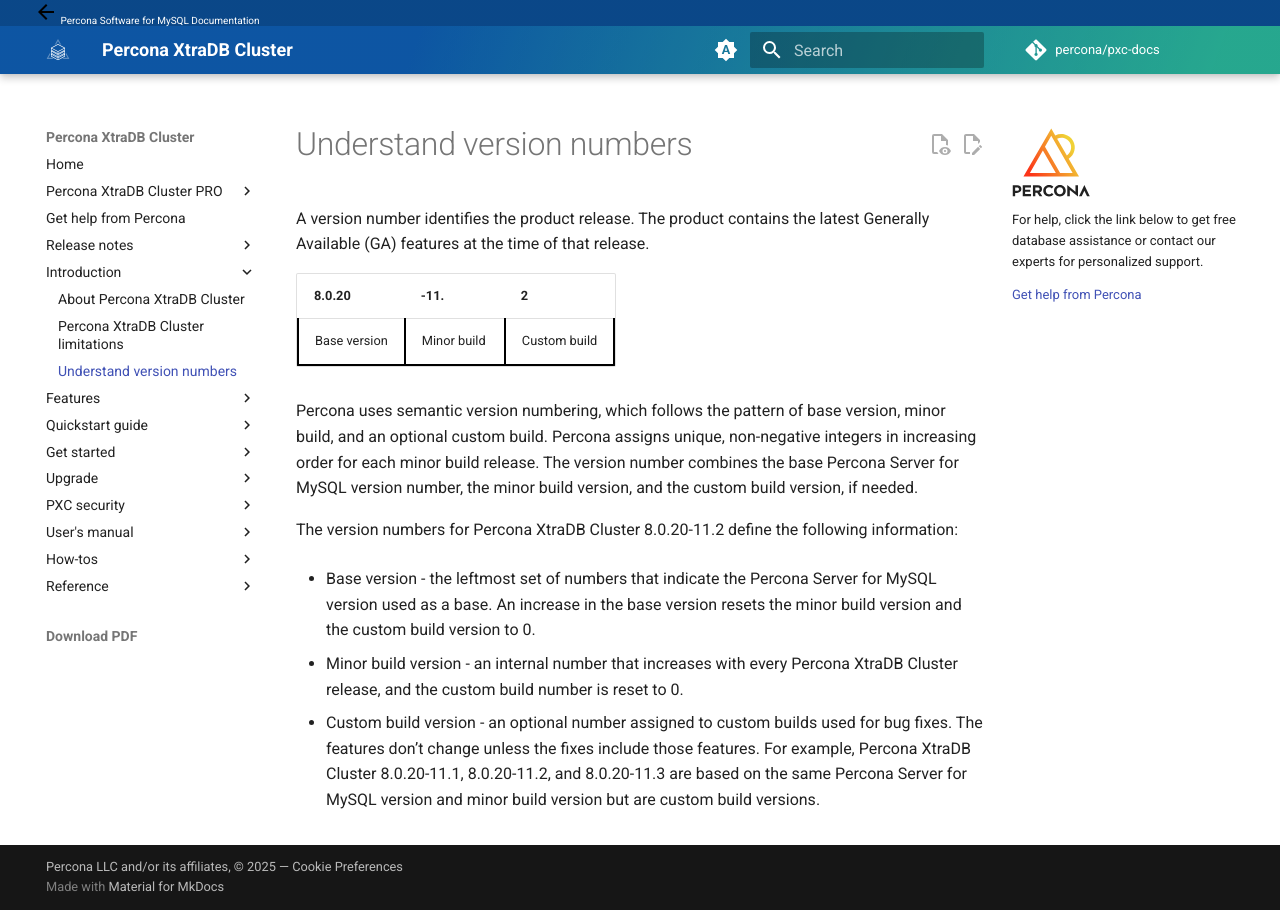
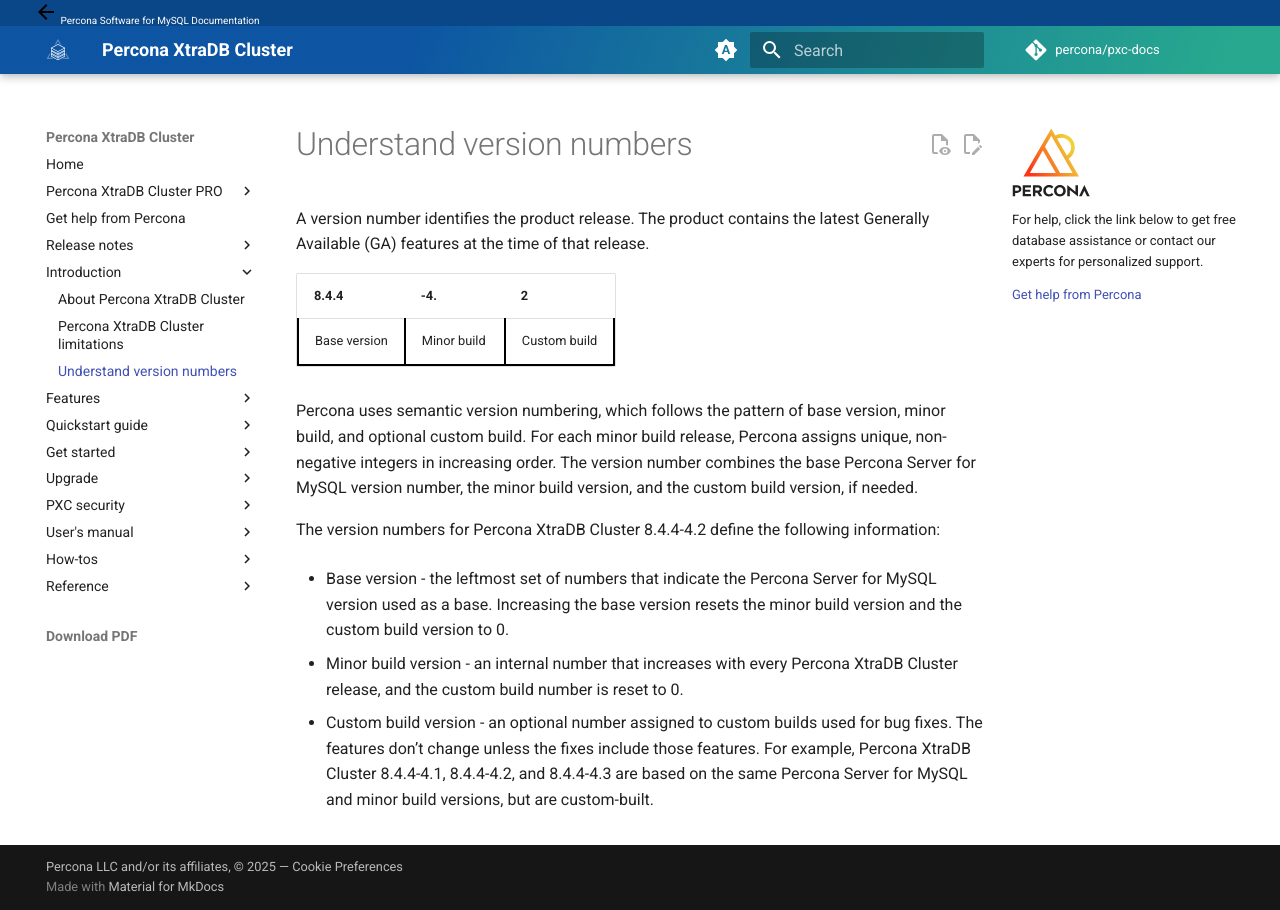
Before and after one commit to percona/pxc-docs, an MkDocs documentation site: the page built from docs/xtradb-cluster-version-numbers.md, in a window 1280 px wide. Built offline with MkDocs 1.6.1 and Material for MkDocs 9.7.7, drawn with Linux system fonts in a browser that asks for light colours; nearby versions of some CDN libraries; comment, search, counter and statistics services are not loaded; the version menu is left out.

Commit message:
Update xtradb-cluster-version-numbers.md

```diff
--- a/docs/xtradb-cluster-version-numbers.md
+++ b/docs/xtradb-cluster-version-numbers.md
@@ -17,16 +17,16 @@
     }
 </style>
 
-| 8.0.20| -11. | 2 |
+| 8.4.4| -4. | 2 |
 |---|---|---|
 | Base version | Minor build | Custom build |
 
-Percona uses semantic version numbering, which follows the pattern of base version, minor build, and an optional custom build. Percona assigns unique, non-negative integers in increasing order for each minor build release. The version number combines the base Percona Server for MySQL version number, the minor build version, and the custom build version, if needed.
+Percona uses semantic version numbering, which follows the pattern of base version, minor build, and optional custom build. For each minor build release, Percona assigns unique, non-negative integers in increasing order. The version number combines the base Percona Server for MySQL version number, the minor build version, and the custom build version, if needed.
 
-The version numbers for Percona XtraDB Cluster 8.0.20-11.2 define the following information:
+The version numbers for Percona XtraDB Cluster 8.4.4-4.2 define the following information:
 
-* Base version - the leftmost set of numbers that indicate the Percona Server for MySQL version used as a base. An increase in the base version resets the minor build version and the custom build version to 0.
+* Base version - the leftmost set of numbers that indicate the Percona Server for MySQL version used as a base. Increasing the base version resets the minor build version and the custom build version to 0.
 
 * Minor build version - an internal number that increases with every Percona XtraDB Cluster release, and the custom build number is reset to 0.
 
-* Custom build version - an optional number assigned to custom builds used for bug fixes. The features don't change unless the fixes include those features. For example, Percona XtraDB Cluster 8.0.20-11.1, 8.0.20-11.2, and 8.0.20-11.3 are based on the same Percona Server for MySQL version and minor build version but are custom build versions.
+* Custom build version - an optional number assigned to custom builds used for bug fixes. The features don't change unless the fixes include those features. For example, Percona XtraDB Cluster 8.4.4-4.1, 8.4.4-4.2, and 8.4.4-4.3 are based on the same Percona Server for MySQL and minor build versions, but are custom-built.
```
